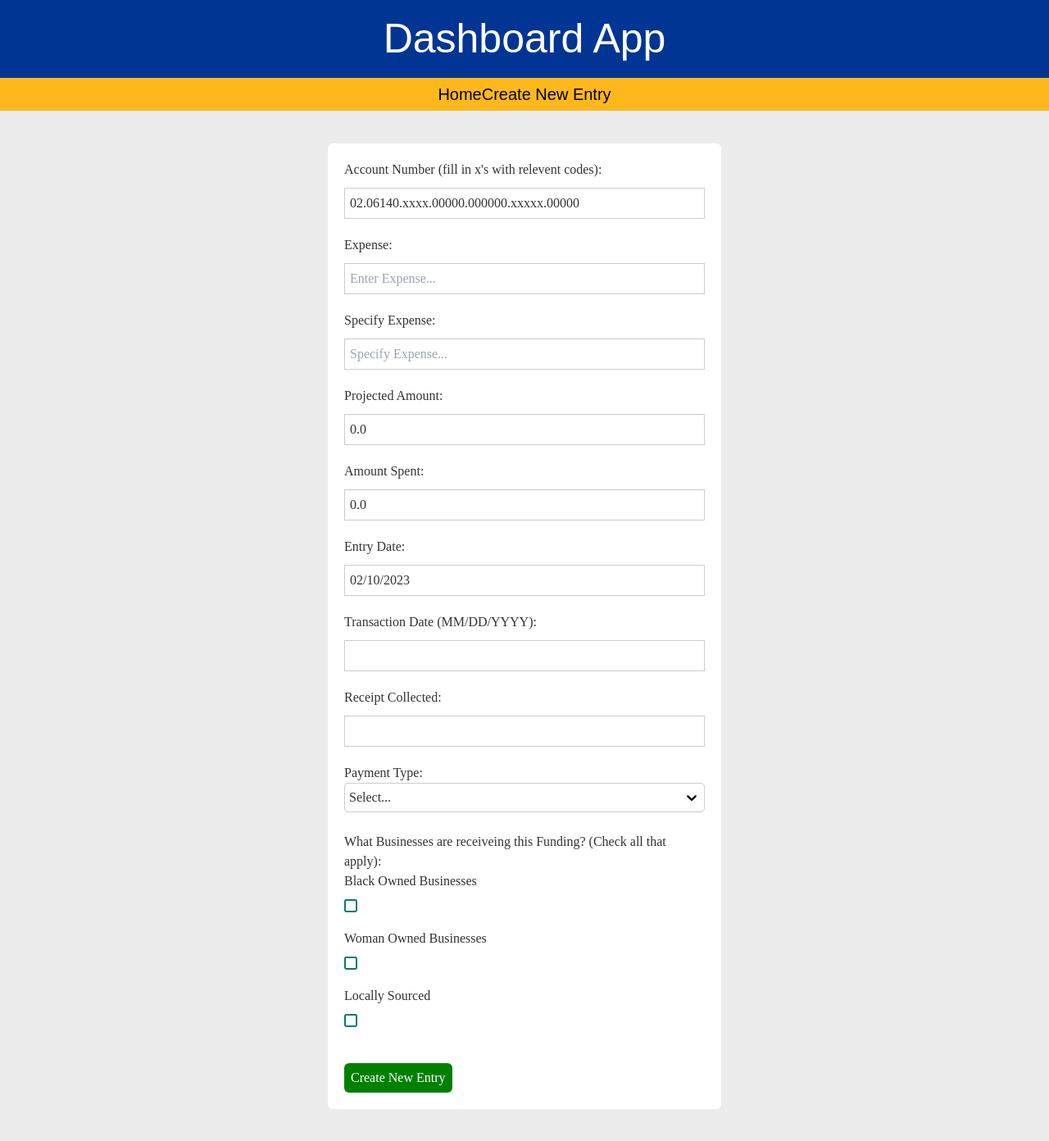
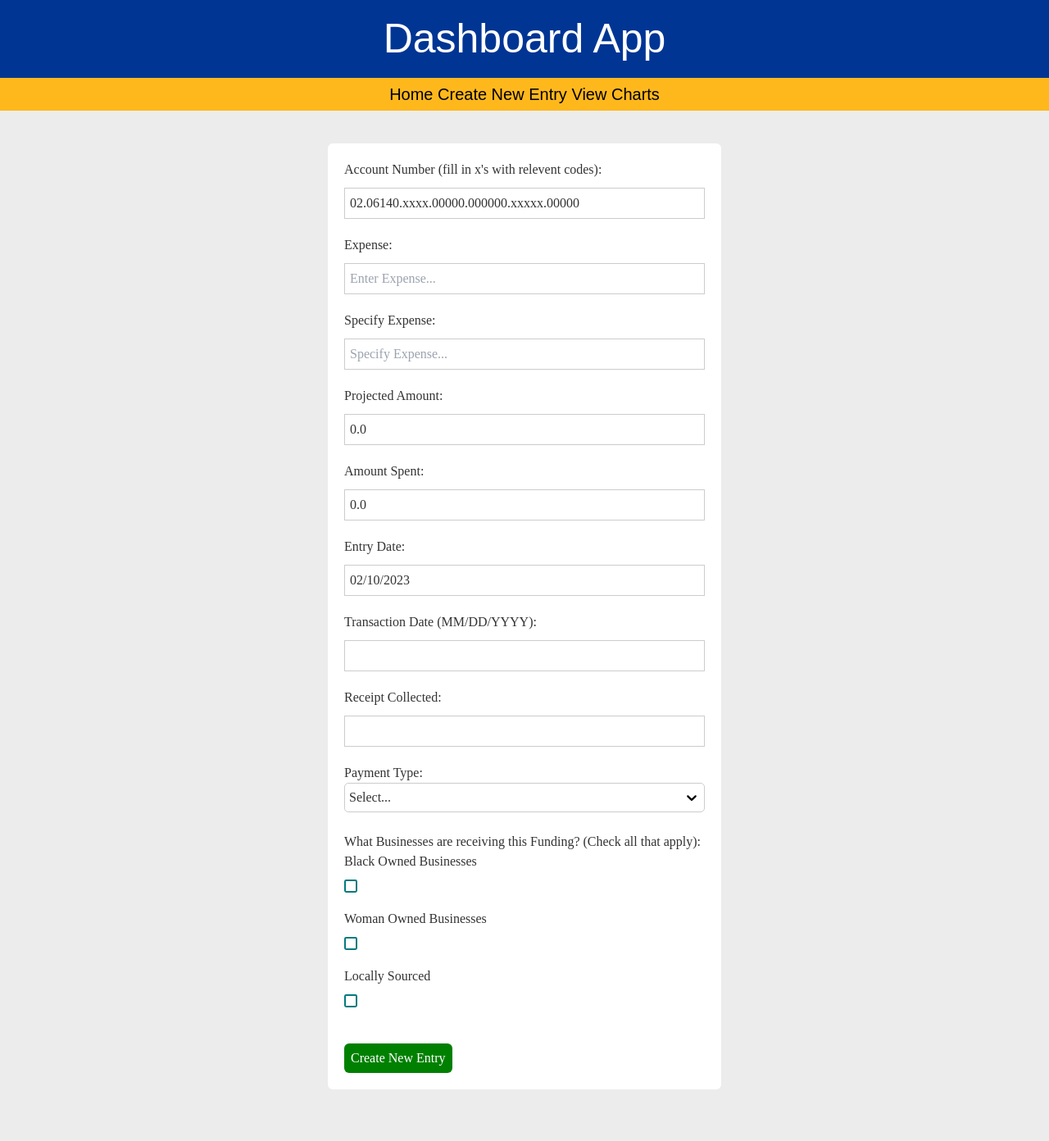
Before and after one commit to GioVersace/Capstone-Union-Dashboard, a React (Create React App) app in the folder dashboard-app/: page /create in a window 1280 px wide. Shown: the whole page at 82% size. After the commit the page ends 1369 px from the top, so only its background shows below. Built offline with nearby package versions, Linux system fonts and the light colour scheme.

Commit message:
This should work now

```diff
--- a/dashboard-app/package.json
+++ b/dashboard-app/package.json
@@ -7,8 +7,10 @@
     "@testing-library/jest-dom": "^5.16.5",
     "@testing-library/react": "^13.4.0",
     "@testing-library/user-event": "^13.5.0",
+    "chart.js": "^4.2.1",
     "date-fns": "^2.29.3",
     "react": "^18.2.0",
+    "react-chartjs-2": "^5.2.0",
     "react-dom": "^18.2.0",
     "react-redux": "^8.0.5",
     "react-router-dom": "^6.8.1",
--- a/dashboard-app/src/App.js
+++ b/dashboard-app/src/App.js
@@ -5,6 +5,7 @@ import { BrowserRouter, Routes, Route, Link } from "react-router-dom"
 import Home from "./pages/home"
 import Create from "./pages/create"
 import Update from "./pages/update"
+import Chart from "./pages/charts"
 
 function App() {
   return (
@@ -13,13 +14,15 @@ function App() {
       <h1>Dashboard App</h1>
     </nav>
     <h2>
-        <Link to="/">Home</Link>
-        <Link to="/create">Create New Entry</Link>
+        <Link to="/">Home </Link>
+        <Link to="/create">Create New Entry </Link>
+        <Link to="/charts">View Charts</Link>
     </h2>
     <Routes>
       <Route path="/" element={<Home />} />
       <Route path="/create" element={<Create />} />
       <Route path="/:id" element={<Update />} />
+      <Route path="/charts" element={<Chart />} />
     </Routes>
   </BrowserRouter>
   );
--- /dev/null
+++ b/dashboard-app/src/pages/charts.js
@@ -0,0 +1,12 @@
+import React from 'react';
+import SupaChart from '../components/SupaChart';
+
+const Chart = () => {
+  return (
+    <div>
+      <SupaChart />
+    </div>
+  );
+};
+
+export default Chart;
--- a/dashboard-app/src/pages/create.js
+++ b/dashboard-app/src/pages/create.js
@@ -285,7 +285,7 @@ const Create = () => {
           required/>
         <br />
 
-        <label>What Businesses are receiveing this Funding? (Check all that apply):</label>
+        <label>What Businesses are receiving this Funding? (Check all that apply):</label>
         <CheckBox label="Black Owned Businesses" checked={false} onChange={(value) => setIsBlackOwned(value)}/>
         <CheckBox label="Woman Owned Businesses" checked={false} onChange={(value) => setIsWomanOwned(value)}/> {/* I literally have no idea why value is the opposite of what it needs to be but whatever*/}
         <CheckBox label="Locally Sourced" checked={false} onChange={(value) => setIsLocal(value)}/>
--- a/dashboard-app/src/pages/home.js
+++ b/dashboard-app/src/pages/home.js
@@ -17,7 +17,7 @@ const Home = () => {
         accessor: "subExpense"
       },
       {
-        Header: "Projeected Amount",
+        Header: "Projected Amount",
         accessor: "projAmnt"
       },
       {
```
Also changed, not shown: dashboard-app/src/images/SA-Involvement Unions (yellow outline).png (added), 1 other file (tests, documents, lock files or other folders).
